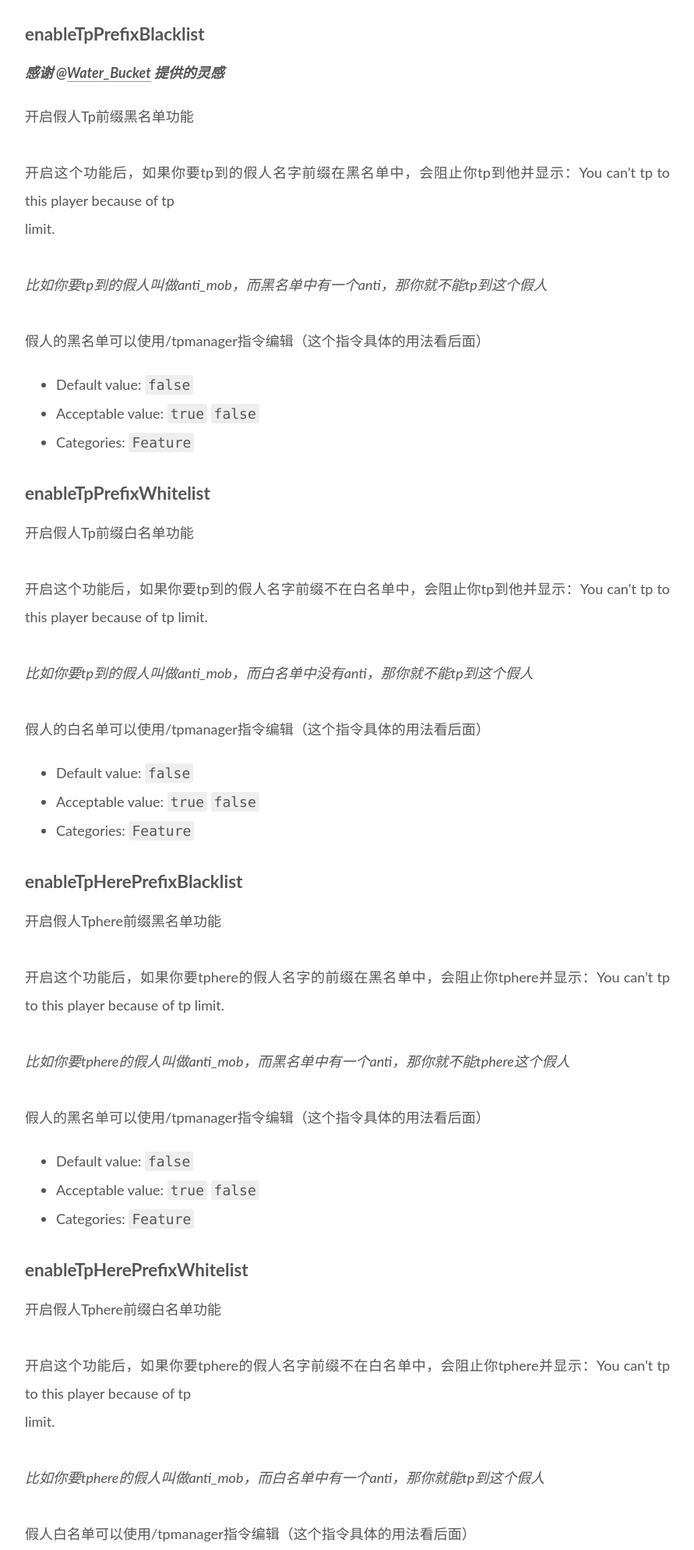
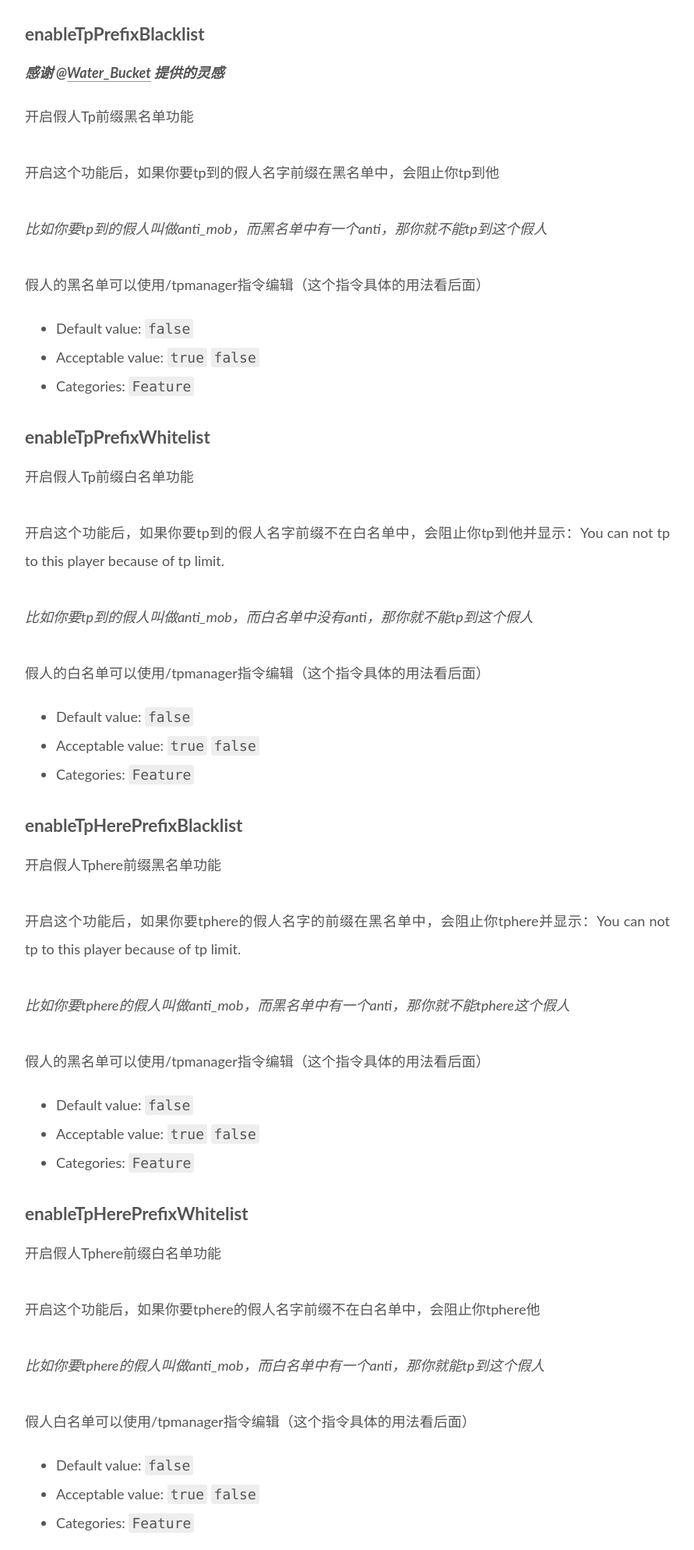
Before and after one commit to OptiJava/OptiJava.github.io, a plain HTML site: page 2022/12/03/OptCarpetAddition介绍/index.html in a window 1280 px wide. Shown: the part 2365-4353 px from the top of the page at 78% size, without its empty margins (68-959 px from the left). Drawn offline with Linux system fonts and the light colour scheme.

Commit message:
Site updated: 2022-12-03 11:23:33

```diff
--- a/2022/12/03/OptCarpetAddition介绍/index.html
+++ b/2022/12/03/OptCarpetAddition介绍/index.html
@@ -28,7 +28,7 @@
 <meta property="og:description" content="OptCarpetAddition Mod 介绍Language: English | 中文 这是一个CarpetMod的扩展模组，目标是添加一些没有太大改变原版游戏机制但优化玩家体验&#x2F;降低腐竹血压的一些功能。 本模组需要前置：Carpet fabric-api RulescommandTpToFakePlayer是否允许玩家通过&#x2F;player xxx tp 指令传送到假人  有些服务器需要玩家之">
 <meta property="og:locale" content="zh_CN">
 <meta property="article:published_time" content="2022-12-03T02:56:22.000Z">
-<meta property="article:modified_time" content="2022-12-03T03:09:07.973Z">
+<meta property="article:modified_time" content="2022-12-03T03:22:45.401Z">
 <meta property="article:author" content="OptiJava">
 <meta property="article:tag" content="OptCarpetAddition">
 <meta name="twitter:card" content="summary">
@@ -194,7 +194,7 @@
               <span class="post-meta-item-text">发表于</span>
 
 
-              <time title="创建时间：2022-12-03 10:56:22 / 修改时间：11:09:07" itemprop="dateCreated datePublished" datetime="2022-12-03T10:56:22+08:00">2022-12-03</time>
+              <time title="创建时间：2022-12-03 10:56:22 / 修改时间：11:22:45" itemprop="dateCreated datePublished" datetime="2022-12-03T10:56:22+08:00">2022-12-03</time>
             </span>
             <span class="post-meta-item">
               <span class="post-meta-item-icon">
@@ -268,25 +268,25 @@
 <li>Categories: <code>Feature</code></li>
 </ul>
 <h3 id="enableTpPrefixBlacklist"><a href="#enableTpPrefixBlacklist" class="headerlink" title="enableTpPrefixBlacklist"></a>enableTpPrefixBlacklist</h3><p><em><strong>感谢 @<a target="_blank" rel="noopener" href="https://github.com/Water-Buckets"><em>Water_Bucket</em></a> 提供的灵感</strong></em></p>
-<p>开启假人Tp前缀黑名单功能<br><br>开启这个功能后，如果你要tp到的假人名字前缀在黑名单中，会阻止你tp到他并显示：You can’t tp to this player because of tp<br>limit.<br><br><em>比如你要tp到的假人叫做anti_mob，而黑名单中有一个anti，那你就不能tp到这个假人</em><br><br>假人的黑名单可以使用/tpmanager指令编辑（这个指令具体的用法看后面）</p>
+<p>开启假人Tp前缀黑名单功能<br><br>开启这个功能后，如果你要tp到的假人名字前缀在黑名单中，会阻止你tp到他<br><br><em>比如你要tp到的假人叫做anti_mob，而黑名单中有一个anti，那你就不能tp到这个假人</em><br><br>假人的黑名单可以使用/tpmanager指令编辑（这个指令具体的用法看后面）</p>
 <ul>
 <li>Default value: <code>false</code></li>
 <li>Acceptable value: <code>true</code> <code>false</code></li>
 <li>Categories: <code>Feature</code></li>
 </ul>
-<h3 id="enableTpPrefixWhitelist"><a href="#enableTpPrefixWhitelist" class="headerlink" title="enableTpPrefixWhitelist"></a>enableTpPrefixWhitelist</h3><p>开启假人Tp前缀白名单功能<br><br>开启这个功能后，如果你要tp到的假人名字前缀不在白名单中，会阻止你tp到他并显示：You can’t tp to this player because of tp limit.<br><br><em>比如你要tp到的假人叫做anti_mob，而白名单中没有anti，那你就不能tp到这个假人</em><br><br>假人的白名单可以使用/tpmanager指令编辑（这个指令具体的用法看后面）</p>
+<h3 id="enableTpPrefixWhitelist"><a href="#enableTpPrefixWhitelist" class="headerlink" title="enableTpPrefixWhitelist"></a>enableTpPrefixWhitelist</h3><p>开启假人Tp前缀白名单功能<br><br>开启这个功能后，如果你要tp到的假人名字前缀不在白名单中，会阻止你tp到他并显示：You can not tp to this player because of tp limit.<br><br><em>比如你要tp到的假人叫做anti_mob，而白名单中没有anti，那你就不能tp到这个假人</em><br><br>假人的白名单可以使用/tpmanager指令编辑（这个指令具体的用法看后面）</p>
 <ul>
 <li>Default value: <code>false</code></li>
 <li>Acceptable value: <code>true</code> <code>false</code></li>
 <li>Categories: <code>Feature</code></li>
 </ul>
-<h3 id="enableTpHerePrefixBlacklist"><a href="#enableTpHerePrefixBlacklist" class="headerlink" title="enableTpHerePrefixBlacklist"></a>enableTpHerePrefixBlacklist</h3><p>开启假人Tphere前缀黑名单功能<br><br>开启这个功能后，如果你要tphere的假人名字的前缀在黑名单中，会阻止你tphere并显示：You can’t tp to this player because of tp limit.<br><br><em>比如你要tphere的假人叫做anti_mob，而黑名单中有一个anti，那你就不能tphere这个假人</em><br><br>假人的黑名单可以使用/tpmanager指令编辑（这个指令具体的用法看后面）</p>
+<h3 id="enableTpHerePrefixBlacklist"><a href="#enableTpHerePrefixBlacklist" class="headerlink" title="enableTpHerePrefixBlacklist"></a>enableTpHerePrefixBlacklist</h3><p>开启假人Tphere前缀黑名单功能<br><br>开启这个功能后，如果你要tphere的假人名字的前缀在黑名单中，会阻止你tphere并显示：You can not tp to this player because of tp limit.<br><br><em>比如你要tphere的假人叫做anti_mob，而黑名单中有一个anti，那你就不能tphere这个假人</em><br><br>假人的黑名单可以使用/tpmanager指令编辑（这个指令具体的用法看后面）</p>
 <ul>
 <li>Default value: <code>false</code></li>
 <li>Acceptable value: <code>true</code> <code>false</code></li>
 <li>Categories: <code>Feature</code></li>
 </ul>
-<h3 id="enableTpHerePrefixWhitelist"><a href="#enableTpHerePrefixWhitelist" class="headerlink" title="enableTpHerePrefixWhitelist"></a>enableTpHerePrefixWhitelist</h3><p>开启假人Tphere前缀白名单功能<br><br>开启这个功能后，如果你要tphere的假人名字前缀不在白名单中，会阻止你tphere并显示：You can’t tp to this player because of tp<br>limit.<br><br><em>比如你要tphere的假人叫做anti_mob，而白名单中有一个anti，那你就能tp到这个假人</em><br><br>假人白名单可以使用/tpmanager指令编辑（这个指令具体的用法看后面）</p>
+<h3 id="enableTpHerePrefixWhitelist"><a href="#enableTpHerePrefixWhitelist" class="headerlink" title="enableTpHerePrefixWhitelist"></a>enableTpHerePrefixWhitelist</h3><p>开启假人Tphere前缀白名单功能<br><br>开启这个功能后，如果你要tphere的假人名字前缀不在白名单中，会阻止你tphere他<br><br><em>比如你要tphere的假人叫做anti_mob，而白名单中有一个anti，那你就能tp到这个假人</em><br><br>假人白名单可以使用/tpmanager指令编辑（这个指令具体的用法看后面）</p>
 <ul>
 <li>Default value: <code>false</code></li>
 <li>Acceptable value: <code>true</code> <code>false</code></li>
```
Also changed, not shown: index.html (+5 -5 lines).
